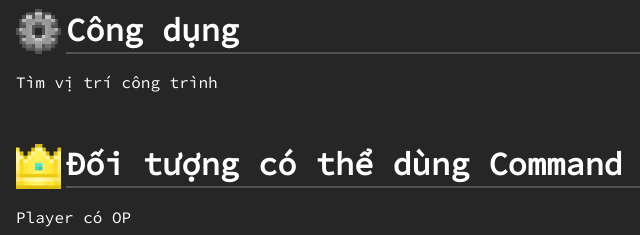
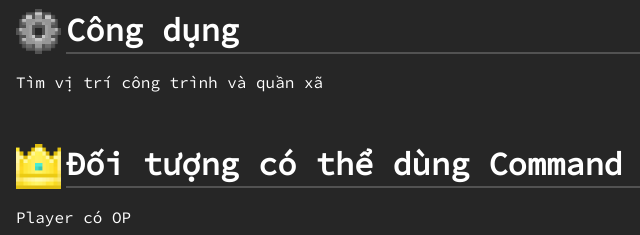
Before and after one commit to HgVN23/HgVN23.github.io, a plain HTML site: page commands/locate.html in a window 1280 px wide. Shown: the part 141-376 px from the top of the page, 0-640 px from the left. Drawn offline with Linux system fonts and the light colour scheme.

Commit message:
Update locate.html

```diff
--- a/commands/locate.html
+++ b/commands/locate.html
@@ -8,20 +8,20 @@
 	<!-- Primary Meta Tags -->
 	<title>/locate | MCBE Command Wiki VN by Hg</title>
 	<meta name="title" content="/locate | MCBE Command Wiki VN by Hg">
-	<meta name="description" content="Tìm vị trí công trình">
+	<meta name="description" content="Tìm vị trí công trình và quần xã">
 
 	<!-- Open Graph / Facebook -->
 	<meta property="og:type" content="website">
 	<meta property="og:url" content="https://hgvn23.github.io/commands/locate">
 	<meta property="og:title" content="/locate | MCBE Command Wiki VN by Hg">
-	<meta property="og:description" content="Tìm vị trí công trình">
+	<meta property="og:description" content="Tìm vị trí công trình và quần xã">
 	<meta property="og:image" content="https://raw.githubusercontent.com/HgVN23/HgVN23.github.io/main/assets/media/thumbnail/commands/locate.png">
 
 	<!-- Twitter -->
 	<meta property="twitter:card" content="summary_large_image">
 	<meta property="twitter:url" content="https://hgvn23.github.io/commands/locate">
 	<meta property="twitter:title" content="/locate | MCBE Command Wiki VN by Hg">
-	<meta property="twitter:description" content="Tìm vị trí công trình">
+	<meta property="twitter:description" content="Tìm vị trí công trình và quần xã">
 	<meta property="twitter:image" content="https://raw.githubusercontent.com/HgVN23/HgVN23.github.io/main/assets/media/thumbnail/commands/locate.png">
 
 	<!-- CSS/Script -->
@@ -39,7 +39,7 @@
 				<div class="contentIcon iconCongDung"></div>
 				<h2 class="contentTitle">Công dụng</h2>
 			</div>
-			<p class="contentText">Tìm vị trí công trình</p>
+			<p class="contentText">Tìm vị trí công trình và quần xã</p>
 		</section>
 		<section class="contentBox">
 			<div class="contentGroup">
```
